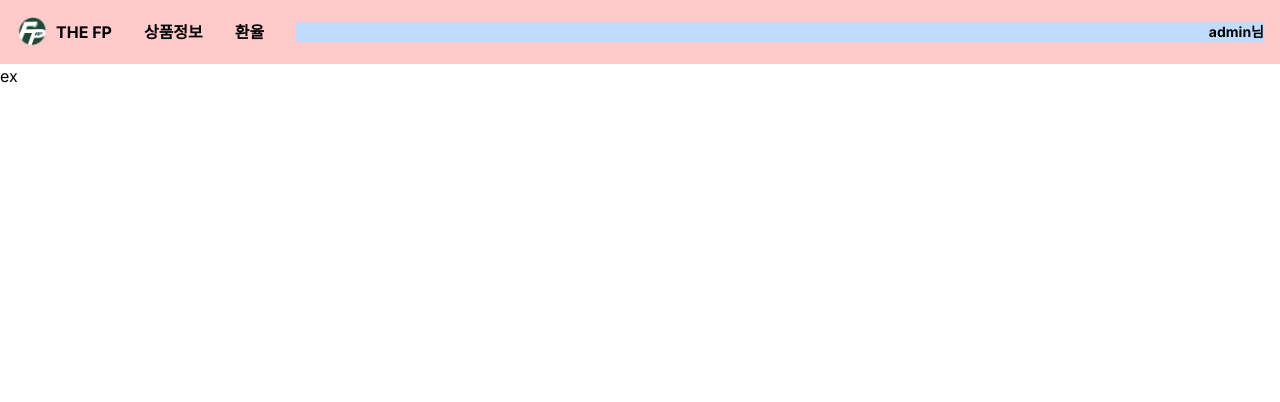
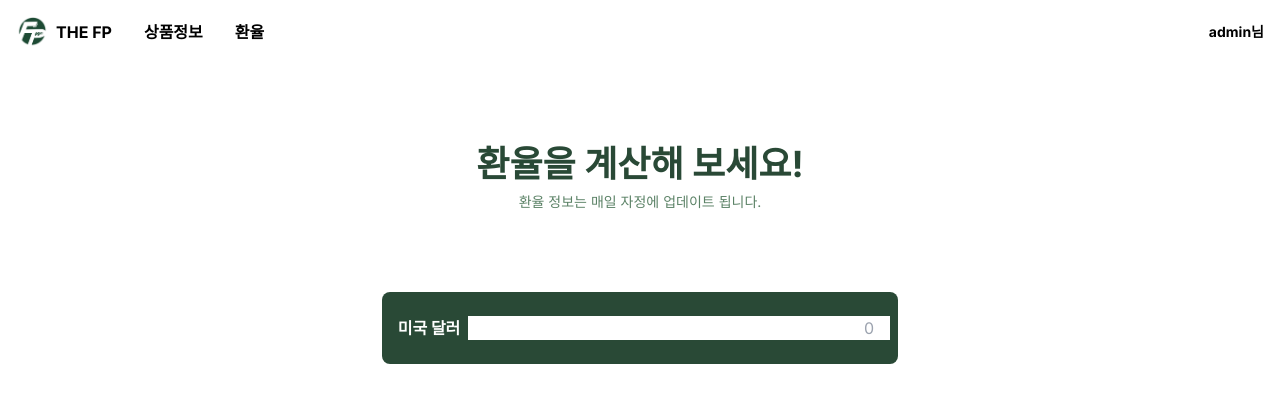
Before and after one commit to coolfin/thefp_FE, a Vue app: page /main/exchange in a window 1280 px wide. Shown: the top 402 px of the page. Built offline with nearby package versions, Linux system fonts and the light colour scheme.

Commit message:
feat: 환율 기능 구현

```diff
--- a/src/views/ExchangeView.vue
+++ b/src/views/ExchangeView.vue
@@ -1,7 +1,71 @@
 <template>
-  <div>
-    <h1>ex</h1>
+  <div class="flex flex-col items-center justify-center gap-y-20 py-20">
+    <!-- header text -->
+    <div class="gap-y-2 flex flex-col items-center justify-center">
+      <h1 class="text-4xl font-bold text-theme">환율을 계산해 보세요!</h1>
+      <p class="text-[#5B8266] text-sm">
+        환율 정보는 매일 자정에 업데이트 됩니다.
+      </p>
+    </div>
+
+    <!-- input -->
+    <div class="bg-theme p-2 rounded-lg">
+      <div class="w-[500px] flex items-center py-4">
+        <select
+          v-model="FromselectedExchange"
+          class="text-white font-bold focus:outline-none appearance-none bg-transparent text-center"
+        >
+          <option
+            v-for="exchange in dummyExchange"
+            :value="exchange"
+            :key="'_from' + exchange.name"
+            class="text-theme font-bold"
+          >
+            {{ exchange.name }}
+          </option>
+        </select>
+        <input
+          type="text"
+          placeholder="0"
+          class="text-theme flex-1 focus:outline-none text-end pr-4"
+          v-model="FromNum"
+          @input="calExchange"
+        />
+      </div>
+    </div>
+
+    <!-- result -->
+    <div
+      v-if="FromNum && ToNum"
+      class="text-theme gap-y-4 text-4xl font-bold flex flex-col justify-center items-center"
+    >
+      <p>{{ FromNum }}$</p>
+      <p>=</p>
+      <p>{{ ToNum }}{{ FromselectedExchange.symbol }}</p>
+    </div>
   </div>
 </template>
-<script setup></script>
+<script setup>
+import { ref, watch } from 'vue';
+
+const FromNum = ref('');
+const ToNum = ref('');
+
+const FromselectedExchange = ref({ name: '미국 달러', rate: 1, symbol: '$' });
+
+const dummyExchange = ref([
+  { name: '미국 달러', rate: 1, symbol: '$' },
+  { name: '대한민국 원', rate: 1130, symbol: '₩' },
+  { name: '유럽 유로', rate: 0.84, symbol: '€' },
+  { name: '일본 엔', rate: 110, symbol: '¥' },
+]);
+
+watch(FromselectedExchange, () => {
+  calExchange();
+});
+
+const calExchange = () => {
+  ToNum.value = FromNum.value * FromselectedExchange.value.rate;
+};
+</script>
 <style scoped></style>
--- a/src/views/MainView.vue
+++ b/src/views/MainView.vue
@@ -1,6 +1,6 @@
 <template>
   <div>
-    <nav class="p-4 font-bold bg-red-200 flex items-center gap-x-8">
+    <nav class="p-4 font-bold flex items-center gap-x-8">
       <!-- logo -->
       <div
         class="flex items-center gap-x-2 font-bold cursor-pointer"
@@ -13,7 +13,7 @@
       <RouterLink :to="{ name: 'info' }">상품정보</RouterLink>
       <RouterLink :to="{ name: 'exchange' }">환율</RouterLink>
 
-      <div class="flex-1 text-sm bg-blue-200 flex items-center justify-end">
+      <div class="flex-1 text-sm flex items-center justify-end">
         <span class="font-bold">admin</span>
         님
       </div>
```
